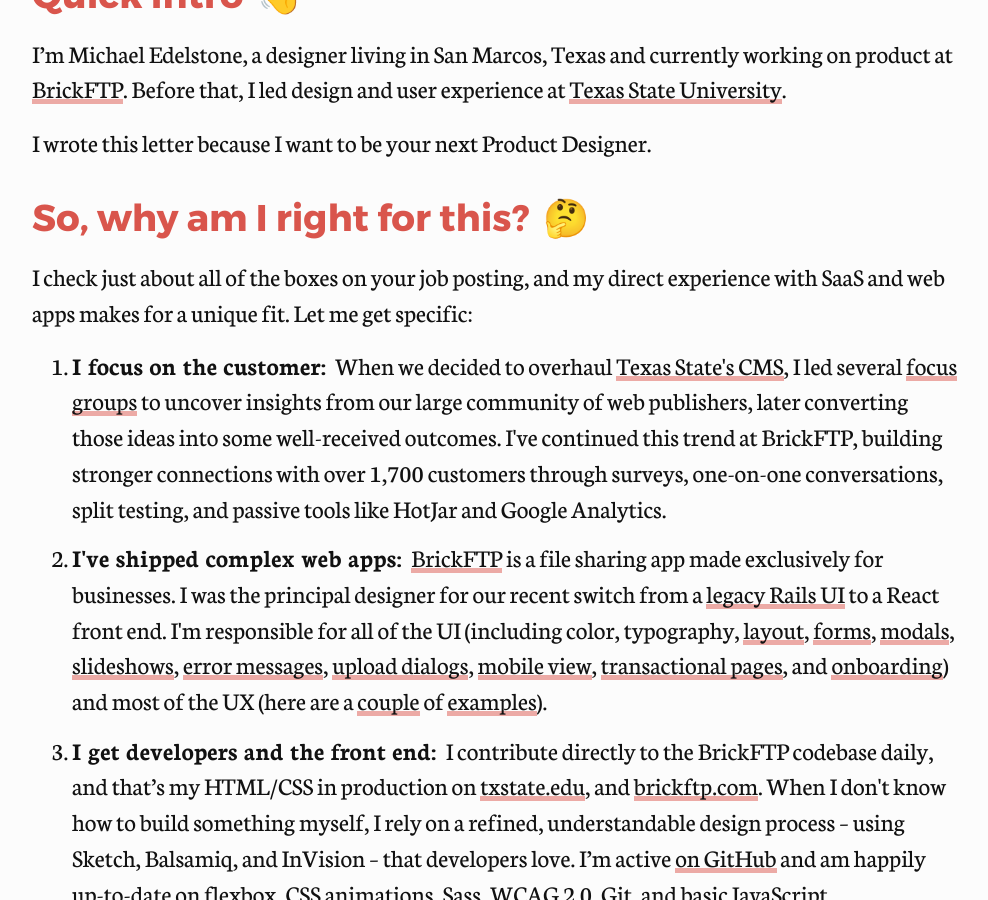
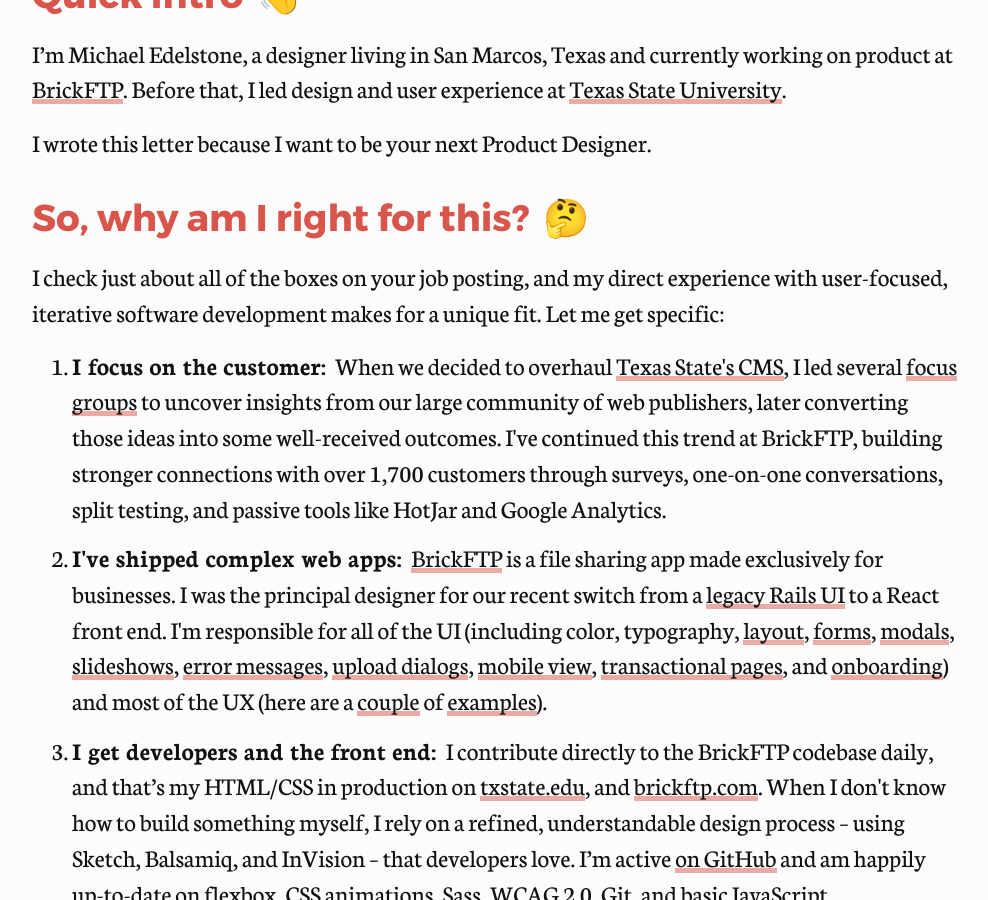
Before and after one commit to edelstone/my-website, a Jekyll site: the page built from float.html, in a window 1280 px wide and 900 px high, scrolled down 525 px. Shown: the whole window, without its empty margins (144-1132 px from the left). Built offline with Jekyll 4.4.1, drawn with Linux system fonts in a browser that asks for light colours; nearby versions of some CDN libraries; library files that are not in the unit come from our copies.

Commit message:
adds text refinements

```diff
--- a/float.html
+++ b/float.html
@@ -31,7 +31,7 @@ button-prev-link: /contact
 
 			<div>
 				<h2>So, why am I right for this? <span class="emoji">🤔</span></h2>
-				<p>I check just about all of the boxes on your job posting, and my direct experience with SaaS and web apps makes for a unique fit. Let me get specific:</p>
+				<p>I check just about all of the boxes on your job posting, and my direct experience with user-focused, iterative software development makes for a unique fit. Let me get specific:</p>
 				<ol>
 					<li><span class="inline-header">I focus on the customer:</span> When we decided to overhaul <a href="/portfolio/gato-cms">Texas State's CMS</a>, I led several <a href="/portfolio/gato-cms#focus-groups">focus groups</a> to uncover insights from our large community of web publishers, later converting those ideas into some well-received outcomes. I've continued this trend at BrickFTP, building stronger connections with over 1,700 customers through surveys, one-on-one conversations, split testing, and passive tools like HotJar and Google Analytics.</li>
 					<li><span class="inline-header">I've shipped complex web apps:</span> <a href="https://brickftp.com">BrickFTP</a> is a file sharing app made exclusively for businesses. I was the principal designer for our recent switch from a <span class="faux-link" data-featherlight="/images/brickftp/rails-ui.jpg">legacy Rails UI</span> to a React front end. I'm responsible for all of the UI (including color, typography,
```
